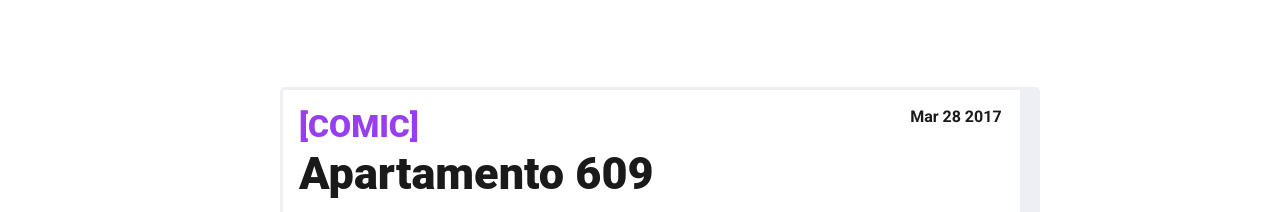
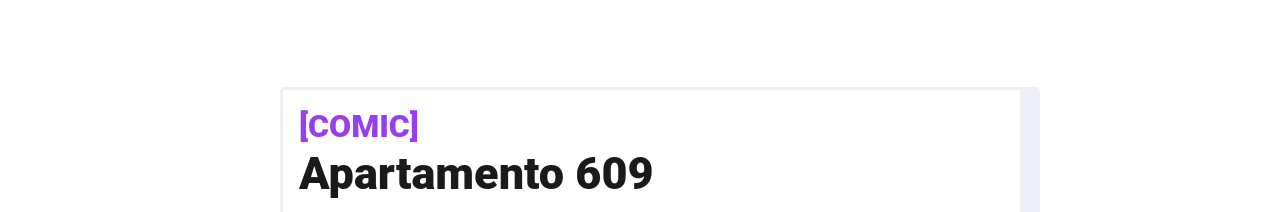
Before and after one commit to adultcomicsbr/adultcomicsbr.github.io, a Jekyll site: the page built from _posts/2017-03-28-welcome-to-solana.md, in a window 1280 px wide. Shown: the part 303-515 px from the top of the page. Built offline with Jekyll 4.4.1, drawn with Linux system fonts in a browser that asks for light colours; grey boxes are pictures that could not be loaded.

Commit message:
Update post.html

```diff
--- a/_layouts/post.html
+++ b/_layouts/post.html
@@ -15,7 +15,7 @@
               <div class="post__head">
                 <a href="{{ site.baseurl }}/category/{{ page.category }}" class="posts__category {{ page_type }}">{{ page.category }}</a>
                 <h1 class="post__entry-title {{ page_type }}">{{ page.title }}</h1>
-                <time class="posts__entry-date {{ page_type }}" datetime="{{ page.date | date_to_xmlschema }}">
+                <time class="posts__entry-date post" datetime="{{ page.date | date_to_xmlschema }}">
                   {{ page.date | date: "%b %-d %Y" }}</time>
               </div>
 
```
